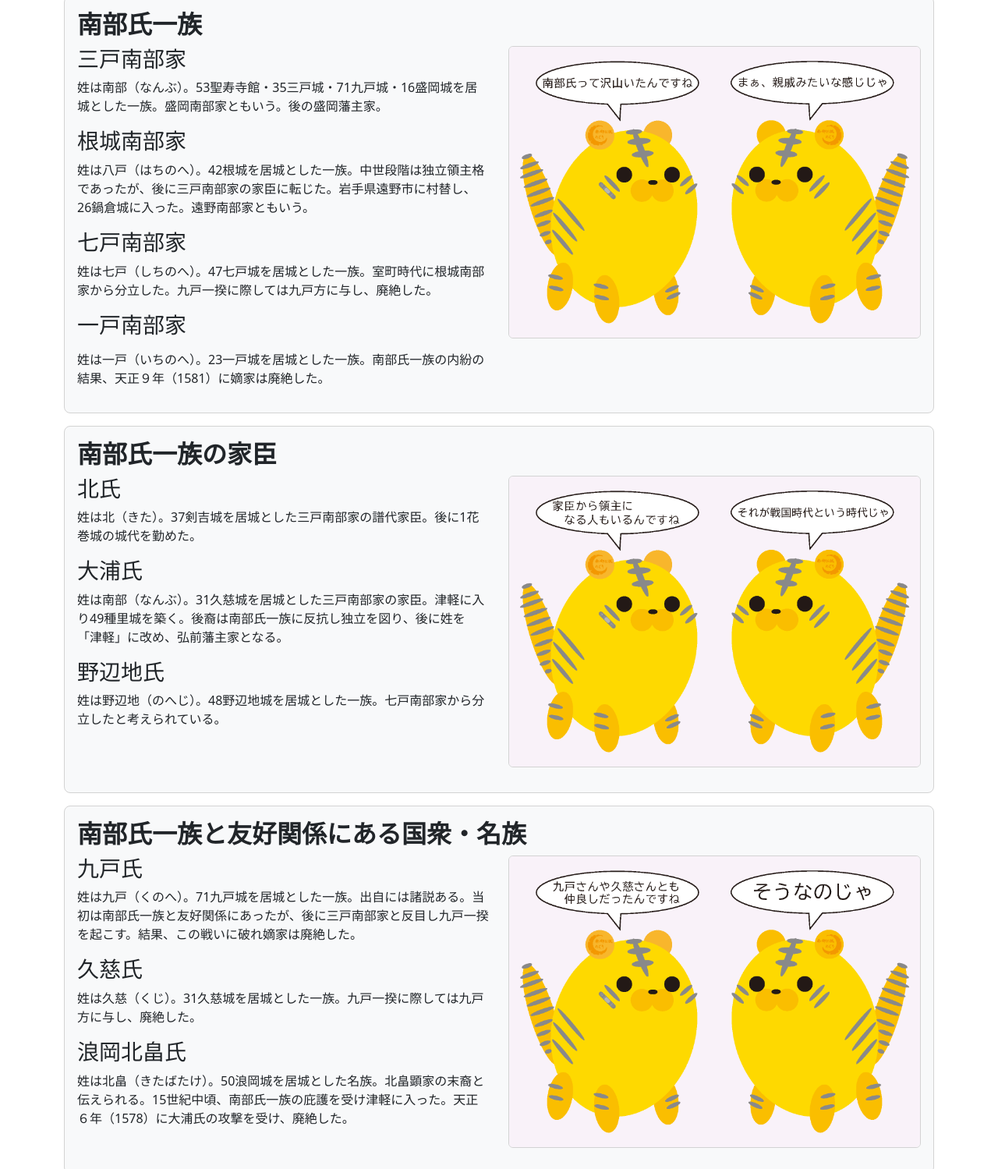
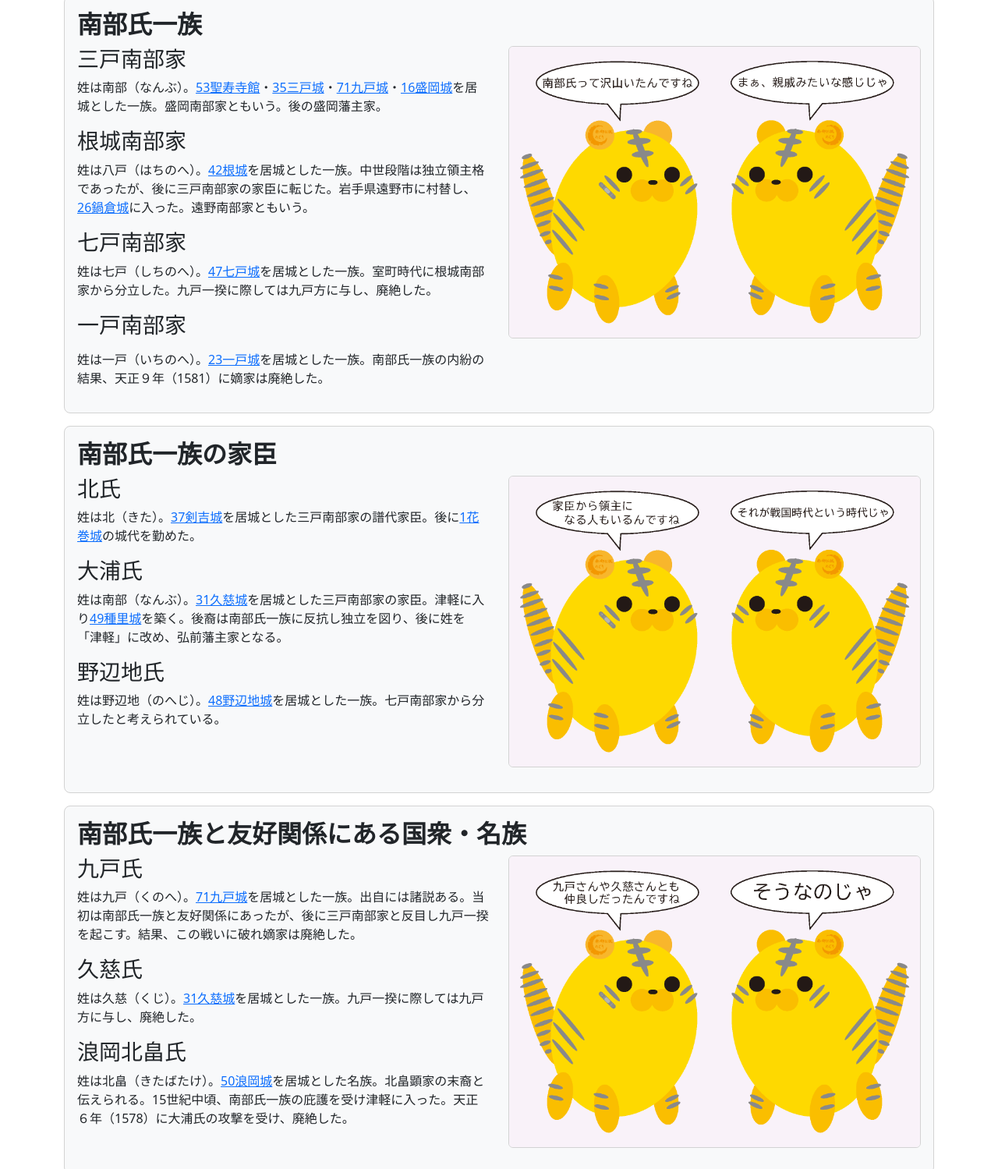
Before and after one commit to hcm-hit/nanbu-castles-tours, a website: page docs/nanbu-clan/index.html in a window 1280 px wide. Shown: the part 618-2117 px from the top of the page at 78% size. Drawn offline with nearby package versions, Linux system fonts and the light colour scheme.

Commit message:
南部氏の解説にお城へのリンクを追加

```diff
--- a/docs/nanbu-clan/index.html
+++ b/docs/nanbu-clan/index.html
@@ -98,13 +98,13 @@
             <h2 id="clan">南部氏一族</h2>
             <div class="col-lg">
               <h3>三戸南部家</h3>
-              <p>姓は南部（なんぶ）。53聖寿寺館・35三戸城・71九戸城・16盛岡城を居城とした一族。盛岡南部家ともいう。後の盛岡藩主家。</p>
+              <p>姓は南部（なんぶ）。<a href="../castles/show.html?id=53">53聖寿寺館</a>・<a href="../castles/show.html?id=35">35三戸城</a>・<a href="../castles/show.html?id=71">71九戸城</a>・<a href="../castles/show.html?id=16">16盛岡城</a>を居城とした一族。盛岡南部家ともいう。後の盛岡藩主家。</p>
               <h3>根城南部家</h3>
-              <p>姓は八戸（はちのへ）。42根城を居城とした一族。中世段階は独立領主格であったが、後に三戸南部家の家臣に転じた。岩手県遠野市に村替し、26鍋倉城に入った。遠野南部家ともいう。</p>
+              <p>姓は八戸（はちのへ）。<a href="../castles/show.html?id=42">42根城</a>を居城とした一族。中世段階は独立領主格であったが、後に三戸南部家の家臣に転じた。岩手県遠野市に村替し、<a href="../castles/show.html?id=26">26鍋倉城</a>に入った。遠野南部家ともいう。</p>
               <h3>七戸南部家</h3>
-              <p>姓は七戸（しちのへ）。47七戸城を居城とした一族。室町時代に根城南部家から分立した。九戸一揆に際しては九戸方に与し、廃絶した。</p>
+              <p>姓は七戸（しちのへ）。<a href="../castles/show.html?id=47">47七戸城</a>を居城とした一族。室町時代に根城南部家から分立した。九戸一揆に際しては九戸方に与し、廃絶した。</p>
               <h3>一戸南部家</h3>
-              <p></p>姓は一戸（いちのへ）。23一戸城を居城とした一族。南部氏一族の内紛の結果、天正９年（1581）に嫡家は廃絶した。</p>
+              <p></p>姓は一戸（いちのへ）。<a href="../castles/show.html?id=23">23一戸城</a>を居城とした一族。南部氏一族の内紛の結果、天正９年（1581）に嫡家は廃絶した。</p>
             </div>
             <div class="col-lg">
               <p><img src="../images/clan_1.png" class="img-fluid rounded" alt="南部氏って沢山いたんですね まぁ、親戚みたいな感じじゃ" style="border: 1px solid lightgray;"></p>
@@ -117,11 +117,11 @@
             <h2 id="retainers">南部氏一族の家臣</h2>
             <div class="col-lg">
               <h3>北氏</h3>
-              <p>姓は北（きた）。37剣吉城を居城とした三戸南部家の譜代家臣。後に1花巻城の城代を勤めた。</p>
+              <p>姓は北（きた）。<a href="../castles/show.html?id=37">37剣吉城</a>を居城とした三戸南部家の譜代家臣。後に<a href="../castles/show.html?id=1">1花巻城</a>の城代を勤めた。</p>
               <h3>大浦氏</h3>
-              <p>姓は南部（なんぶ）。31久慈城を居城とした三戸南部家の家臣。津軽に入り49種里城を築く。後裔は南部氏一族に反抗し独立を図り、後に姓を「津軽」に改め、弘前藩主家となる。</p>
+              <p>姓は南部（なんぶ）。<a href="../castles/show.html?id=31">31久慈城</a>を居城とした三戸南部家の家臣。津軽に入り<a href="../castles/show.html?id=49">49種里城</a>を築く。後裔は南部氏一族に反抗し独立を図り、後に姓を「津軽」に改め、弘前藩主家となる。</p>
               <h3>野辺地氏</h3>
-              <p>姓は野辺地（のへじ）。48野辺地城を居城とした一族。七戸南部家から分立したと考えられている。</p>
+              <p>姓は野辺地（のへじ）。<a href="../castles/show.html?id=48">48野辺地城</a>を居城とした一族。七戸南部家から分立したと考えられている。</p>
             </div>
             <div class="col-lg">
               <p><img src="../images/clan_2.png" class="img-fluid rounded" alt="家臣から領主になる人もいるんですね それが戦国時代という時代じゃ" style="border: 1px solid lightgray;"></p>
@@ -134,11 +134,11 @@
             <h2 id="friendly_clans">南部氏一族と友好関係にある国衆・名族</h2>
             <div class="col-lg">
               <h3>九戸氏</h3>
-              <p>姓は九戸（くのへ）。71九戸城を居城とした一族。出自には諸説ある。当初は南部氏一族と友好関係にあったが、後に三戸南部家と反目し九戸一揆を起こす。結果、この戦いに破れ嫡家は廃絶した。</p>
+              <p>姓は九戸（くのへ）。<a href="../castles/show.html?id=71">71九戸城</a>を居城とした一族。出自には諸説ある。当初は南部氏一族と友好関係にあったが、後に三戸南部家と反目し九戸一揆を起こす。結果、この戦いに破れ嫡家は廃絶した。</p>
               <h3>久慈氏</h3>
-              <p>姓は久慈（くじ）。31久慈城を居城とした一族。九戸一揆に際しては九戸方に与し、廃絶した。</p>
+              <p>姓は久慈（くじ）。<a href="../castles/show.html?id=31">31久慈城</a>を居城とした一族。九戸一揆に際しては九戸方に与し、廃絶した。</p>
               <h3>浪岡北畠氏</h3>
-              <p>姓は北畠（きたばたけ）。50浪岡城を居城とした名族。北畠顕家の末裔と伝えられる。15世紀中頃、南部氏一族の庇護を受け津軽に入った。天正６年（1578）に大浦氏の攻撃を受け、廃絶した。</p>
+              <p>姓は北畠（きたばたけ）。<a href="../castles/show.html?id=50">50浪岡城</a>を居城とした名族。北畠顕家の末裔と伝えられる。15世紀中頃、南部氏一族の庇護を受け津軽に入った。天正６年（1578）に大浦氏の攻撃を受け、廃絶した。</p>
             </div>
             <div class="col-lg">
               <p><img src="../images/clan_3.png" class="img-fluid rounded" alt="九戸さんや久慈さんとも仲良しだったんですね そうなのじゃ" style="border: 1px solid lightgray;"></p>
@@ -153,9 +153,9 @@
               <h3>十三湊安藤氏</h3>
               <p>姓は安藤あるいは安東（あんどう）。南部氏一族と敵対した津軽の国衆。嘉吉２年（1442）に居城である福島城（現青森県五所川原市）を落とされ蝦夷地に逃れた。</p>
               <h3>斯波氏</h3>
-              <p>姓は斯波（しば）。南部氏一族と敵対した志和の名族。天正16年（1588）に居城である72高水寺城を落とされ、廃絶した。</p>
+              <p>姓は斯波（しば）。南部氏一族と敵対した志和の名族。天正16年（1588）に居城である<a href="../castles/show.html?id=72">72高水寺城</a>を落とされ、廃絶した。</p>
               <h3>稗貫氏</h3>
-              <p>姓は稗貫（ひえぬき）。稗貫の国衆で鳥谷崎城（１花巻城）を居城とした。奥羽仕置により領地を失い、これを不服とし何度も蜂起したが、いずれも制圧され嫡家は廃絶した（和賀稗貫一揆・岩崎一揆）。</p>
+              <p>姓は稗貫（ひえぬき）。稗貫の国衆で鳥谷崎城（<a href="../castles/show.html?id=1">１花巻城</a>）を居城とした。奥羽仕置により領地を失い、これを不服とし何度も蜂起したが、いずれも制圧され嫡家は廃絶した（和賀稗貫一揆・岩崎一揆）。</p>
             </div>
             <div class="col-lg">
               <p><img src="../images/clan_4.png" class="img-fluid rounded" alt="仲良くすればいいのに 人間は面倒じゃな" style="border: 1px solid lightgray;"></p>
```
Also changed, not shown: docs/nanbu-clan/history.html (+7 -7 lines).
